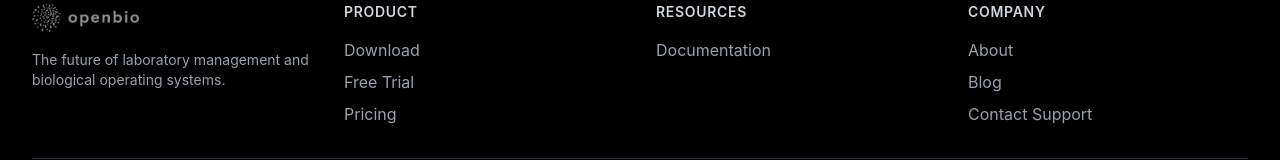
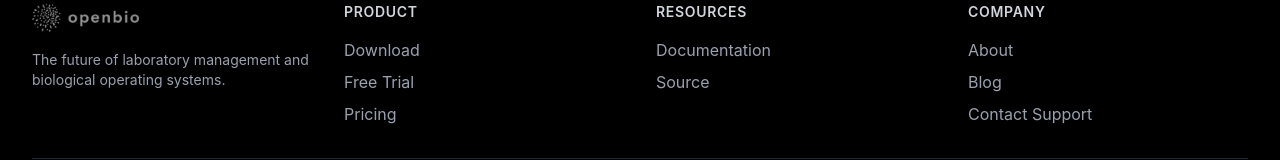
Before and after one commit to OpenBio-OS/openbio-os.github.io, a React (Vite) app: page / in a window 1280 px wide. Shown: the part 1252-1412 px from the top of the page. Built offline with nearby package versions, Linux system fonts and the light colour scheme.

Commit message:
update link

```diff
--- a/src/components/Layout.jsx
+++ b/src/components/Layout.jsx
@@ -126,7 +126,7 @@ const Layout = ({ children }) => {
               <h3 className="text-sm font-semibold text-gray-300 tracking-wider uppercase mb-4">Resources</h3>
               <ul className="space-y-2">
                 <li><a href="#" className="text-gray-400 hover:text-primary transition-colors">Documentation</a></li>
-                {/* <li><a href="#" className="text-gray-400 hover:text-primary transition-colors">API</a></li> */}
+                <li><a href="https://github.com/openbio-os" className="text-gray-400 hover:text-primary transition-colors">Source</a></li>
                 {/* <li><a href="#" className="text-gray-400 hover:text-primary transition-colors">Support</a></li> */}
               </ul>
             </div>
```
Also changed, not shown: 6 other files (tests, documents, lock files or other folders).
